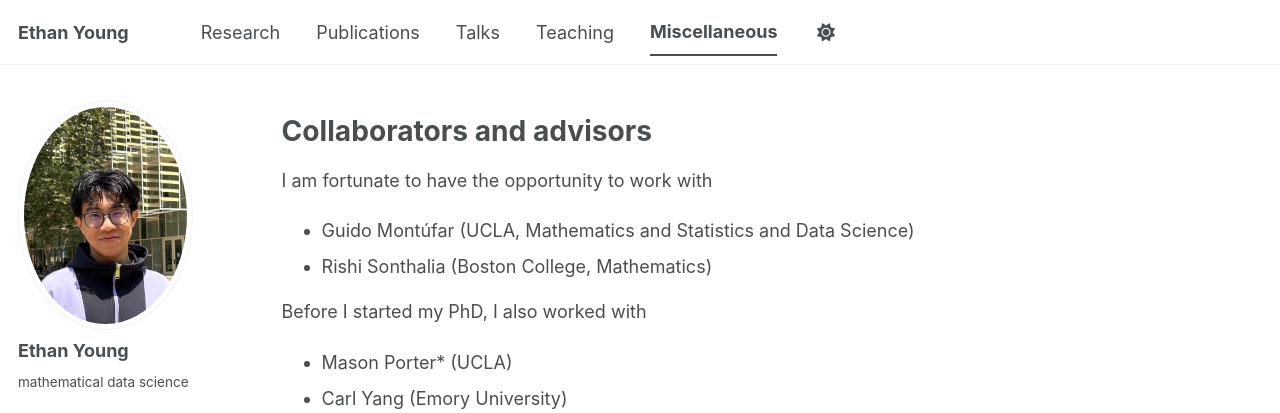
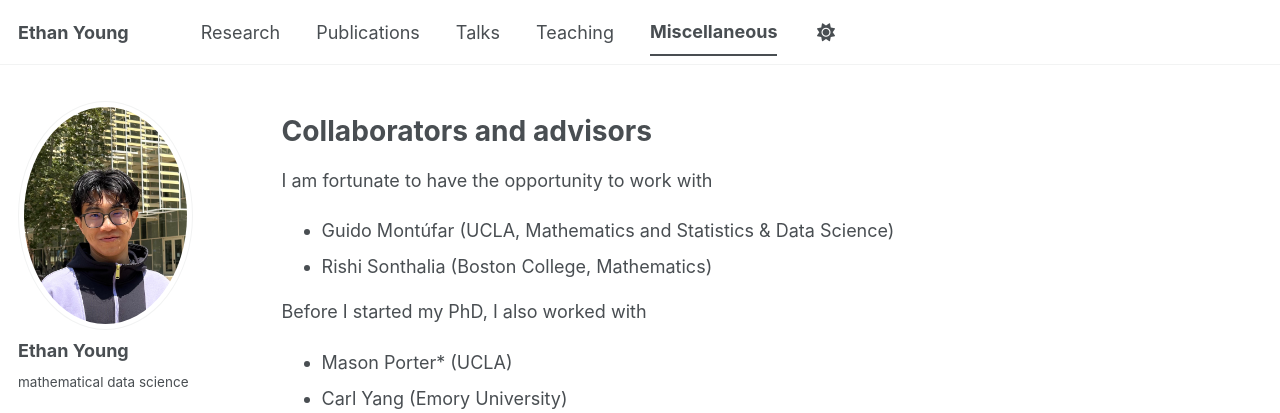
Before and after one commit to ethanjyoung/ethanjyoung.github.io, a Jekyll site: the page built from _pages/misc.md, in a window 1280 px wide and 900 px high. Shown: the top 413 px of the window. Built offline with Jekyll 4.4.1, drawn with Linux system fonts in a browser that asks for light colours; a style sheet for code colours, icons or effects is not loaded.

Commit message:
Fix formatting of collaborator's field of study

```diff
--- a/_pages/misc.md
+++ b/_pages/misc.md
@@ -8,7 +8,7 @@ author_profile: true
 {% include base_path %}
 # Collaborators and advisors
 I am fortunate to have the opportunity to work with
-* Guido Montúfar (UCLA, Mathematics and Statistics and Data Science)
+* Guido Montúfar (UCLA, Mathematics and Statistics & Data Science)
 * Rishi Sonthalia (Boston College, Mathematics)
 
 Before I started my PhD, I also worked with
```
